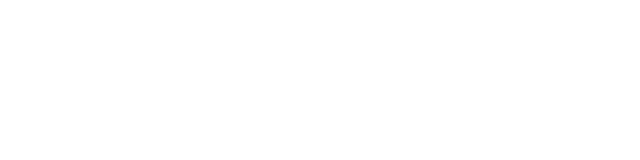
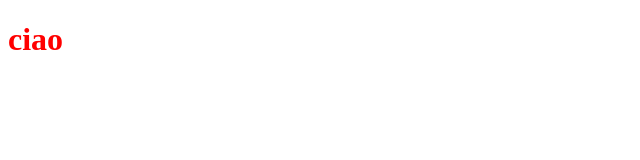
Before and after one commit to Antonio9026/vite-yu-gi-oh, a Vue app: page / in a window 1280 px wide. Shown: the top 160 px of the page, without its empty margins (0-640 px from the left). Built offline with nearby package versions, Linux system fonts and the light colour scheme.

Commit message:
install sass

```diff
--- a/package.json
+++ b/package.json
@@ -14,6 +14,7 @@
   },
   "devDependencies": {
     "@vitejs/plugin-vue": "^4.2.3",
+    "sass": "^1.66.1",
     "vite": "^4.4.5"
   }
 }
--- a/src/App.vue
+++ b/src/App.vue
@@ -1,11 +1,15 @@
 <script >
+export default{
 
+}
 </script>
 
 <template>
-
+<h1>ciao</h1>
 </template>
 
-<style lang="scss" scoped>
-
+<style lang="scss" >
+h1{
+  color: red;
+}
 </style>
```
Also changed, not shown: 1 other file (tests, documents, lock files or other folders).
